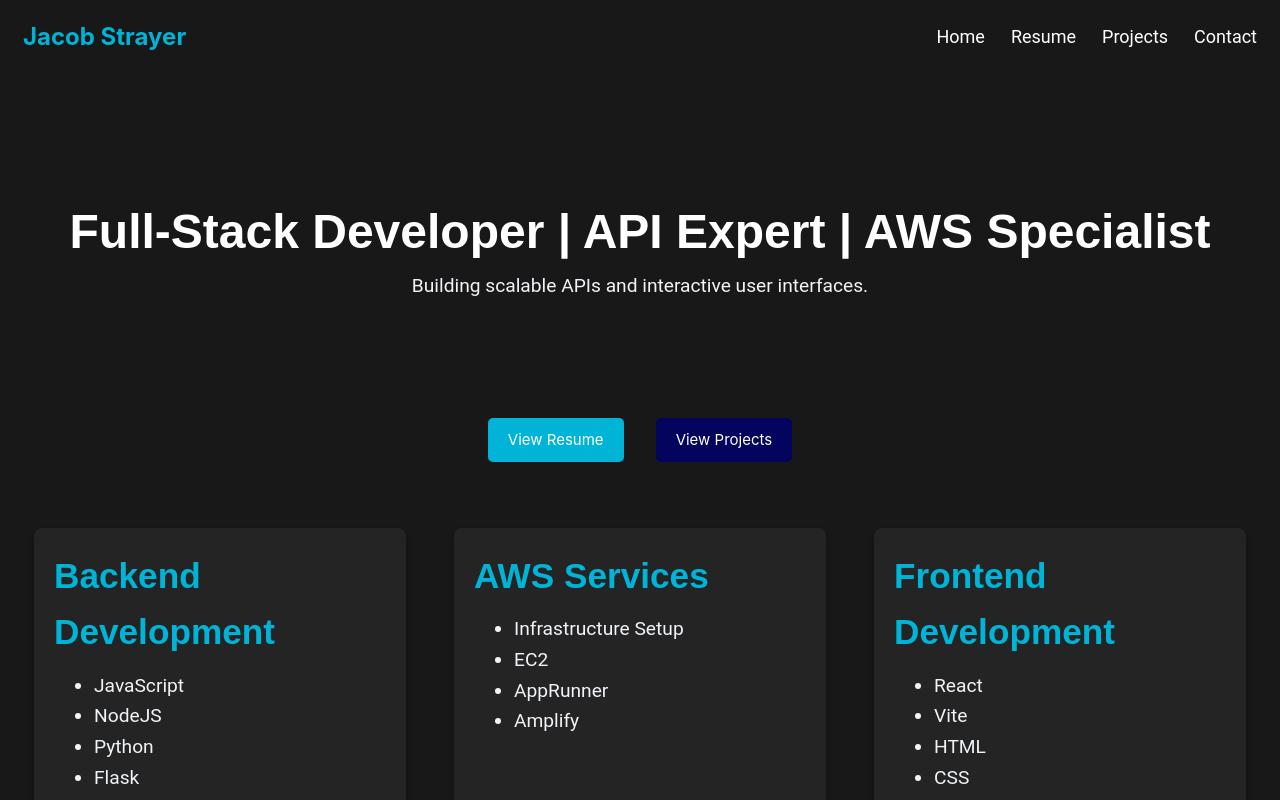
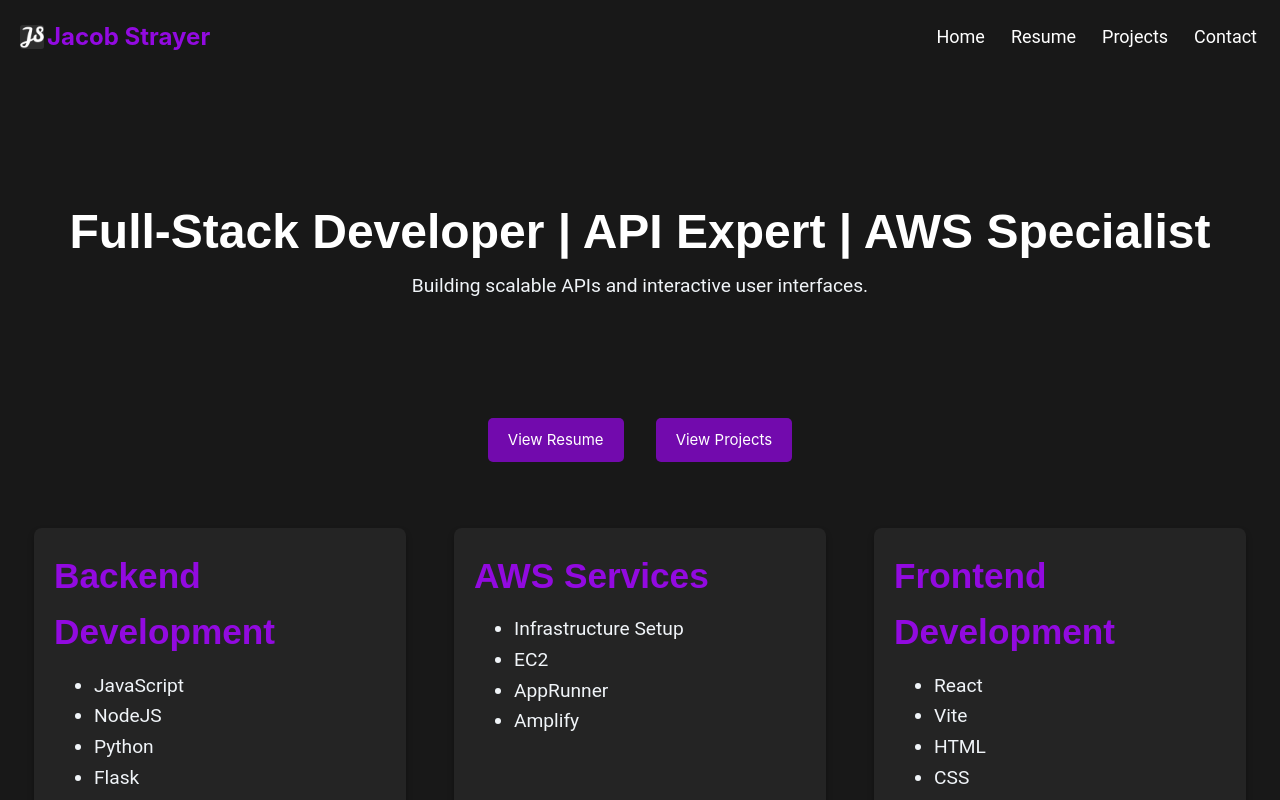
Before and after one commit to JacobStrayer/JacobStrayer.com, a Vue app: page / in a window 1280 px wide. Shown: the top 800 px of the page. Built offline with nearby package versions, Linux system fonts and the light colour scheme.

Commit message:
Logo addition, changing wayward background-colors

```diff
--- a/src/assets/main.css
+++ b/src/assets/main.css
@@ -22,6 +22,7 @@ h3 {
     font-family: 'Montserrat', sans-serif;
     font-size: 2.2rem;
     font-weight: bold;
+    color: #920ae0;
 }
 
 p, ul {
@@ -38,6 +39,14 @@ a,
     color: hsla(160, 100%, 37%, 1);
     transition: 0.4s;
     padding: 3px;
+}
+
+.btn {
+    background-color: #720aad;
+}
+
+.btn:hover {
+    background-color: #5b088b;
 }
 
 @media (hover: hover) {
--- a/src/components/HeroSection.vue
+++ b/src/components/HeroSection.vue
@@ -31,7 +31,6 @@
 }
 
 .btn {
-    background-color: #00b4d8;
     color: #fff;
     padding: 10px 20px;
     margin: 1rem;
@@ -40,16 +39,4 @@
     transition: background-color 0.3s ease;
 }
 
-.btn:hover {
-    background-color: #0077b6;
-}
-
-.btn-secondary {
-    background-color: #03045e;
-}
-
-.btn-secondary:hover {
-    background-color: #023e8a;
-}
-
 </style>
--- a/src/components/NavBar.vue
+++ b/src/components/NavBar.vue
@@ -1,7 +1,10 @@
 <template>
     <nav class="navbar">
         <div class="nav-container">
-            <a class="nav-logo" href="/"> Jacob Strayer </a>
+            <div class="logo">
+                <img src="/favicon/favicon-32x32.png" href="/"/>
+                <a class="nav-logo" href="/"> Jacob Strayer </a>
+            </div>
             <button class="hamburger" @click="toggleMenu">
                 <span class="bar"></span>
                 <span class="bar"></span>
@@ -58,7 +61,7 @@ export default {
 
 .nav-logo {
     font-size: 24px;
-    color: #00b4d8;
+    color: #920ae0;
     text-decoration: none;
     font-weight: bold;
 }
@@ -91,6 +94,15 @@ export default {
     cursor: pointer;
     border: none;
     background: none;
+}
+
+.logo {
+    display:flex;
+    align-items: center;
+}
+.logo img {
+    height: 100%;
+    width: 1.5rem;
 }
 
 .hamburger .bar {
--- a/src/components/SkillGrid.vue
+++ b/src/components/SkillGrid.vue
@@ -50,7 +50,6 @@ const skillCategories = [
 }
 
 h3 {
-    color: #00b4d8;
     margin-bottom: 10px;
 }
 </style>
```
